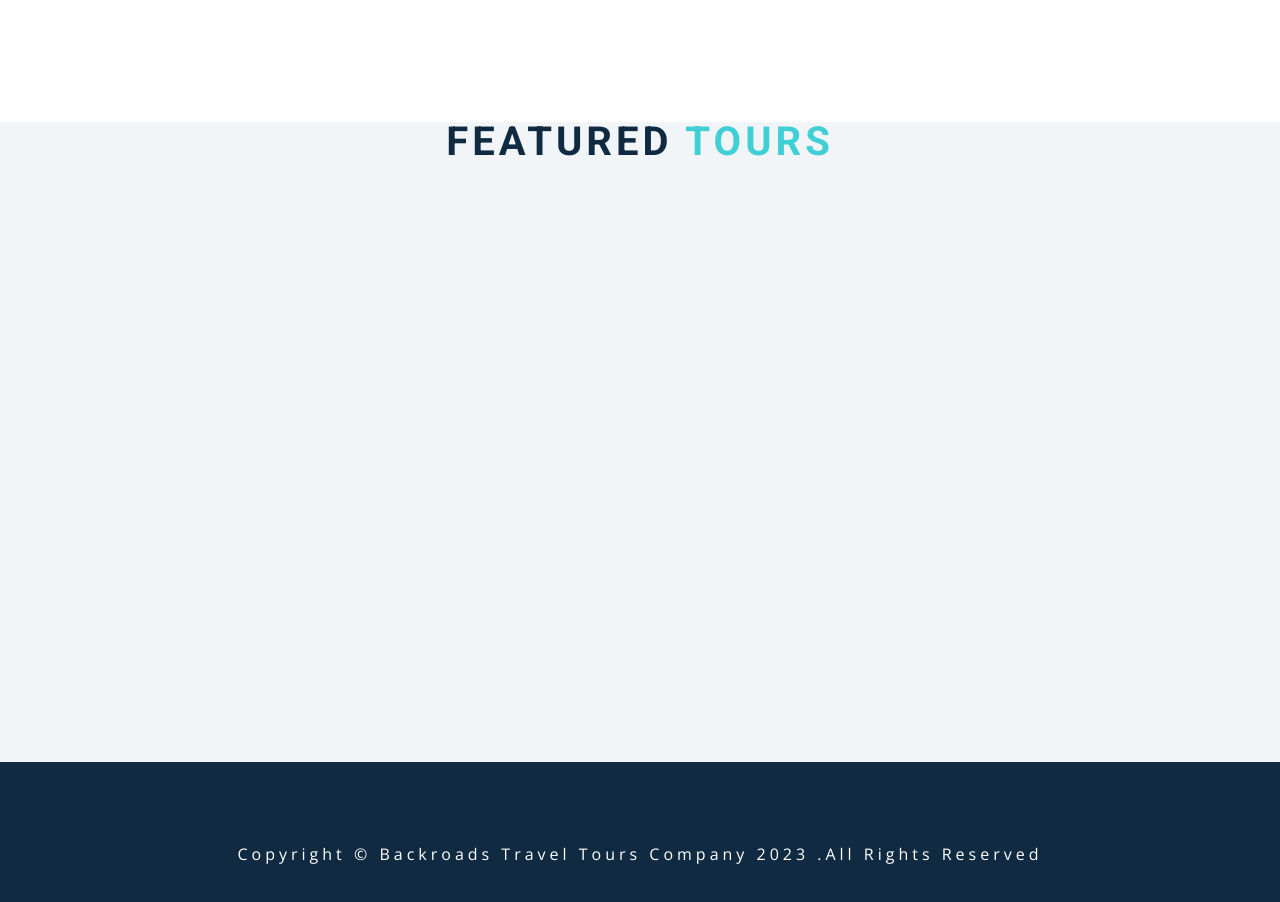
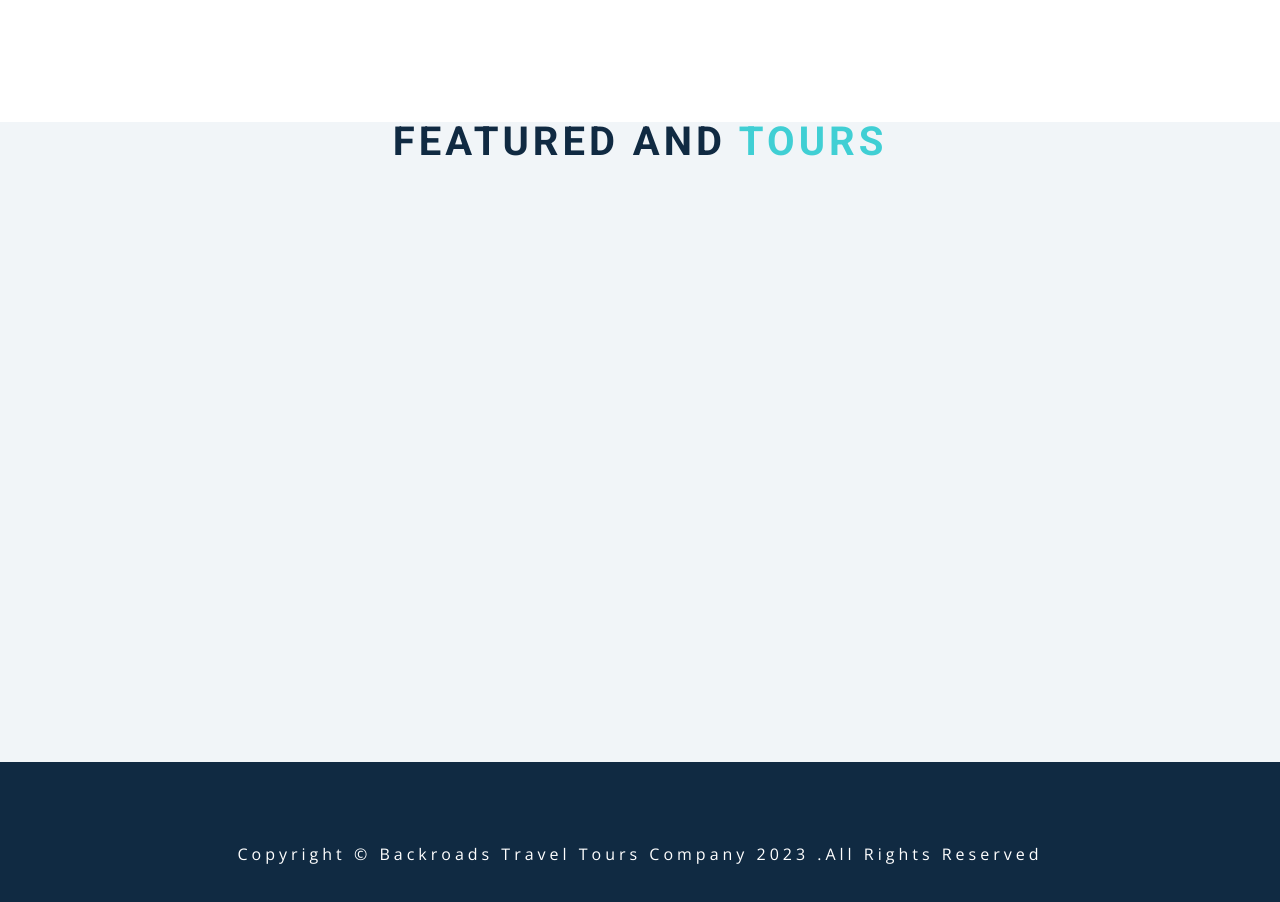
Before and after one commit to AmanSingh494/Scrol-project, a website built with Vite: page index.html in a window 1280 px wide. Shown: the part 2040-2942 px from the top of the page. Built offline with nearby package versions, Linux system fonts and the light colour scheme.

Commit message:
Modified index html

```diff
--- a/index.html
+++ b/index.html
@@ -69,7 +69,7 @@
         <!--tours -->
     <section id="tours" class="section">
       <div class="title">
-        <h2>Featured<span> Tours</span></h2>
+        <h2>Featured and<span> Tours</span></h2>
       </div>
     </section>
     <!-- footer -->
```
